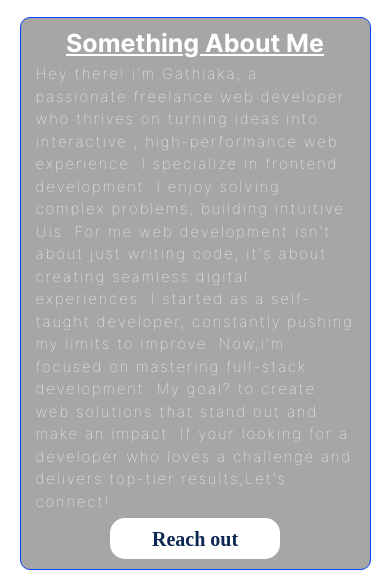
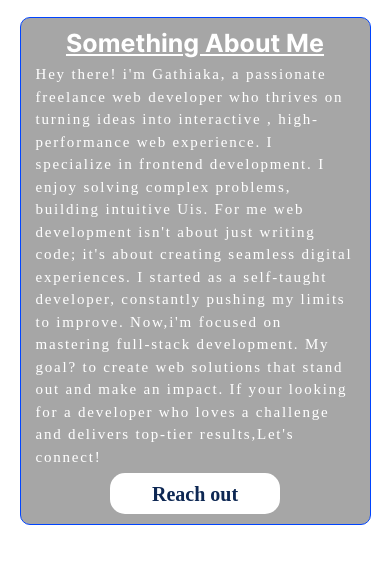
Before and after one commit to Gathiaka-wiz/Portfolio, a plain HTML site: page index.html in a window 390 px wide. Shown: the part 2863-3436 px from the top of the page. Drawn offline with Linux system fonts and the light colour scheme.

Commit message:
Update index.css

```diff
--- a/src/styles/index.css
+++ b/src/styles/index.css
@@ -720,7 +720,7 @@ button{
     }
     .about-me-section .top .about-me-text p{
         font-size: 16px;
-        font-family: Inter-Thin-Beta;
+        font-family: Inter-Regural;
         line-height: 22.5px;
         letter-spacing: 1.8px;
         font-weight: 100;
```
